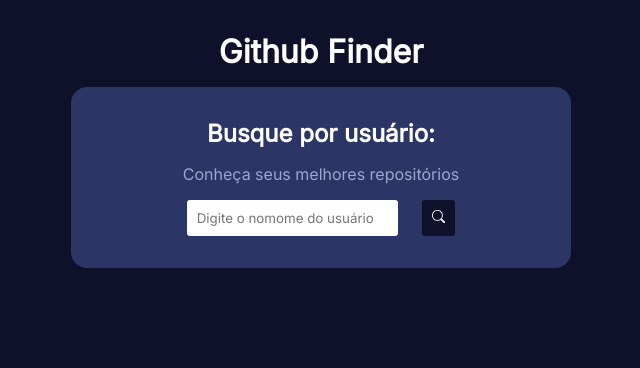
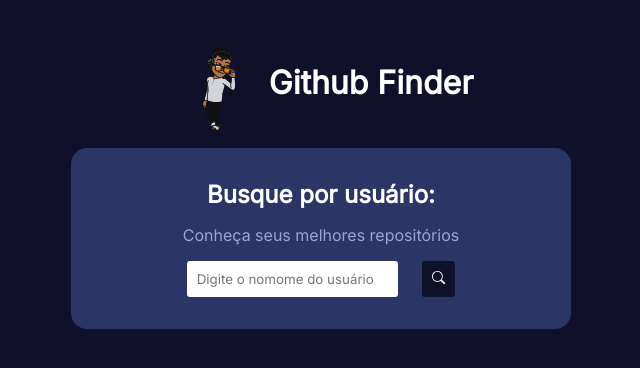
Before and after one commit to Mr-Kuro/github_finder, a React (Vite) app: page / in a window 1280 px wide. Shown: the top 368 px of the page, without its empty margins (319-959 px from the left). Built offline with nearby package versions, Linux system fonts and the light colour scheme.

Commit message:
refactor: home-page TITTLE and ERROR view

```diff
--- a/src/App.module.css
+++ b/src/App.module.css
@@ -3,7 +3,16 @@
   margin: 0 auto;
 }
 
-.app h1 {
-  text-align: center;
+.app .logo {
+  display: flex;
+  align-items: center;
+  justify-content: center;
+
   margin-bottom: 1rem;
 }
+
+
+
+.svg {
+  width: 20%;
+}
--- a/src/App.tsx
+++ b/src/App.tsx
@@ -5,7 +5,10 @@
 
   return (
     <div className={style.app}>
-      <h1>Github Finder</h1>
+      <div className={style.logo}>
+        <img className={style.svg} src="./logo.svg" alt="" />
+        <h1>Github Finder</h1>
+      </div>
       <Outlet />
     </div>
   )
--- a/src/components/error/Error.tsx
+++ b/src/components/error/Error.tsx
@@ -3,6 +3,8 @@
 function Error({ msg }: any) {
   const renderError = () => {
     const error_style: React.CSSProperties = {
+      padding: '0px',
+      margin: '0px',
       color: 'red',
       display: 'flex',
     }
@@ -14,7 +16,7 @@
         </div>
       )
     }
-    return <p style={error_style}>Usuário não encontrado! 404</p>
+    return <p style={error_style}>Usuário não encontrado<br/> 404</p>
   }
 
   return (
--- a/src/routes/Home.tsx
+++ b/src/routes/Home.tsx
@@ -1,11 +1,23 @@
 import { useState } from "react";
-import { Search } from "../components/";
+import { Search } from "../components";
 import { UserProps } from "../types";
-import {User} from "../components/"
-import {Error} from "../components/"
+import {User} from "../components"
+import {Error} from "../components"
 const Home = () => {
   const [user, setUser] = useState<UserProps | null>(null);
   const [error, setError] = useState(false);
+
+  const errorStyle: React.CSSProperties = {
+    display: 'flex',
+    flexFlow: 'row nowrap',
+
+    alignItems: 'center',
+    justifyContent: 'center',
+
+    borderLeft: '1px solid red',
+    padding: '0 0 0 1rem',
+    margin: '0 0 1rem 0',
+  };
 
   const loadUser = async (username: string) => {
     const res = await fetch(`https://api.github.com/users/${username}`);
@@ -35,7 +47,7 @@
     <div>
       <Search loadUser={loadUser} />
       {user && <User {...user}/>}
-      {error && <Error msg=''/>}
+      {error && <div style={errorStyle}><Error msg=''/></div>}
     </div>
   );
 }
```
